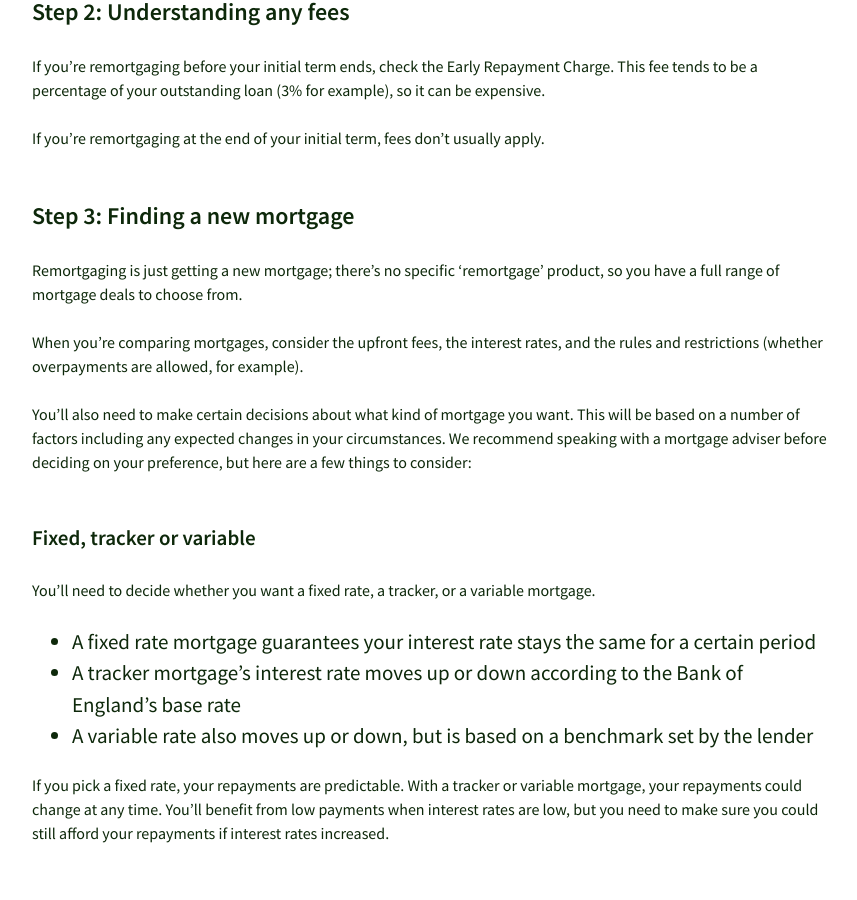
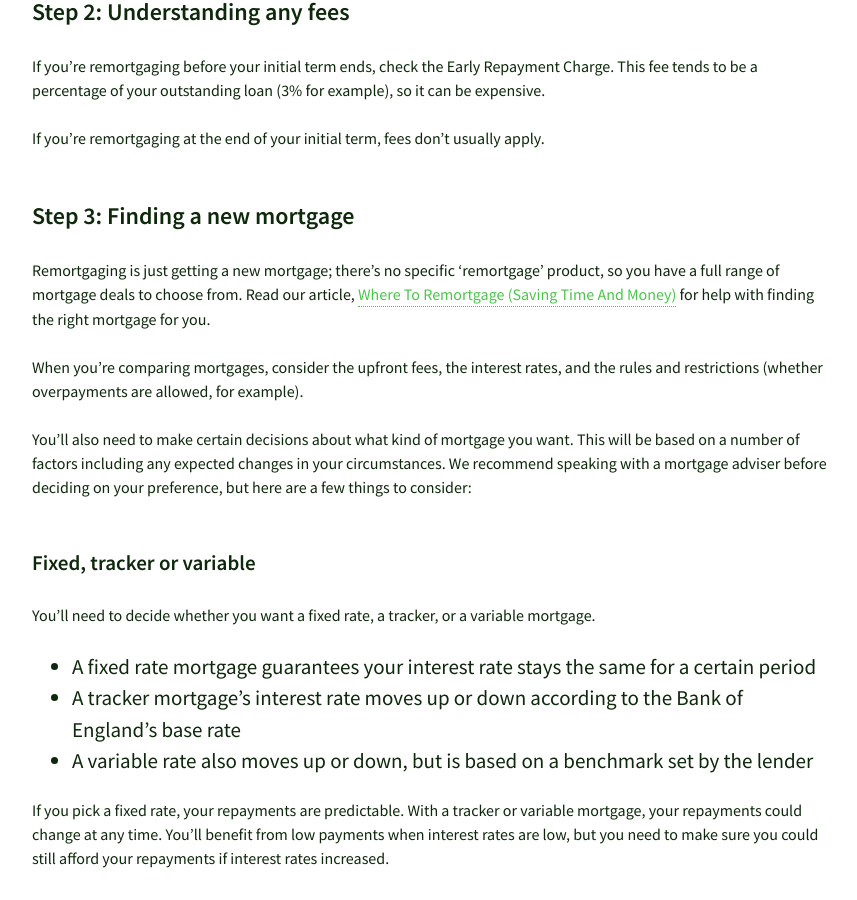
Before and after one commit to olitrussle/blog, a Jekyll site: the page built from _posts/2017-01-04-how-to-remortgage-six-simple-steps.md, in a window 1280 px wide and 900 px high, scrolled down 1703 px. Shown: the whole window, without its empty margins (208-1065 px from the left). Built offline with Jekyll 4.4.1, drawn with Linux system fonts in a browser that asks for light colours.

Commit message:
Updated links to new articles

```diff
--- a/_posts/2017-01-04-how-to-remortgage-six-simple-steps.md
+++ b/_posts/2017-01-04-how-to-remortgage-six-simple-steps.md
@@ -34,7 +34,7 @@ If you’re remortgaging before your initial term ends, check the Early Repaymen
 If you’re remortgaging at the end of your initial term, fees don’t usually apply.
 
 ## Step 3: Finding a new mortgage
-Remortgaging is just getting a new mortgage; there’s no specific ‘remortgage’ product, so you have a full range of mortgage deals to choose from.
+Remortgaging is just getting a new mortgage; there’s no specific ‘remortgage’ product, so you have a full range of mortgage deals to choose from. Read our article, [Where To Remortgage (Saving Time And Money)](https://trussle.com/blog/where-to-remortgage-saving-time-money) for help with finding the right mortgage for you.
 
 When you’re comparing mortgages, consider the upfront fees, the interest rates, and the rules and restrictions (whether overpayments are allowed, for example).
 
```
